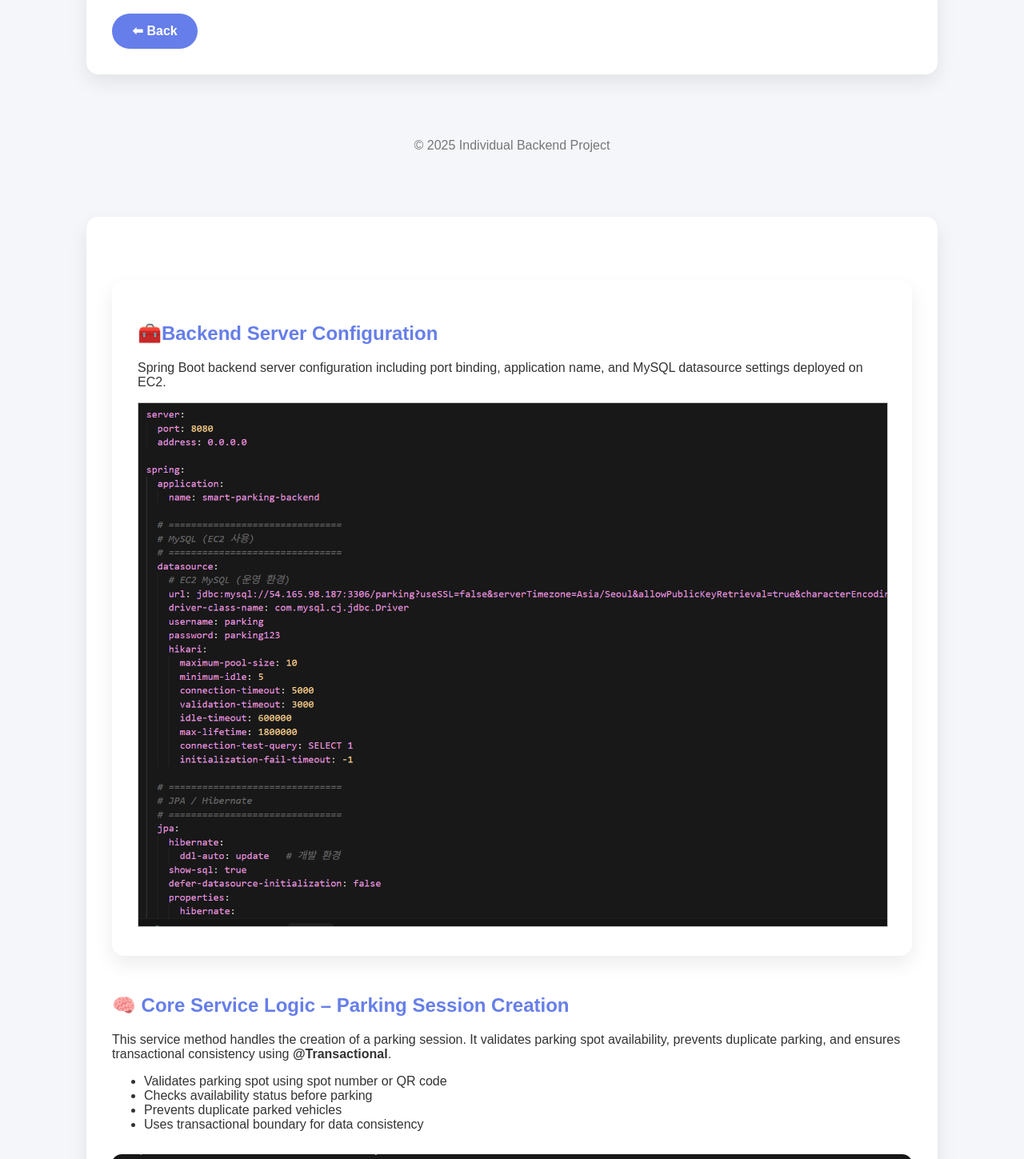
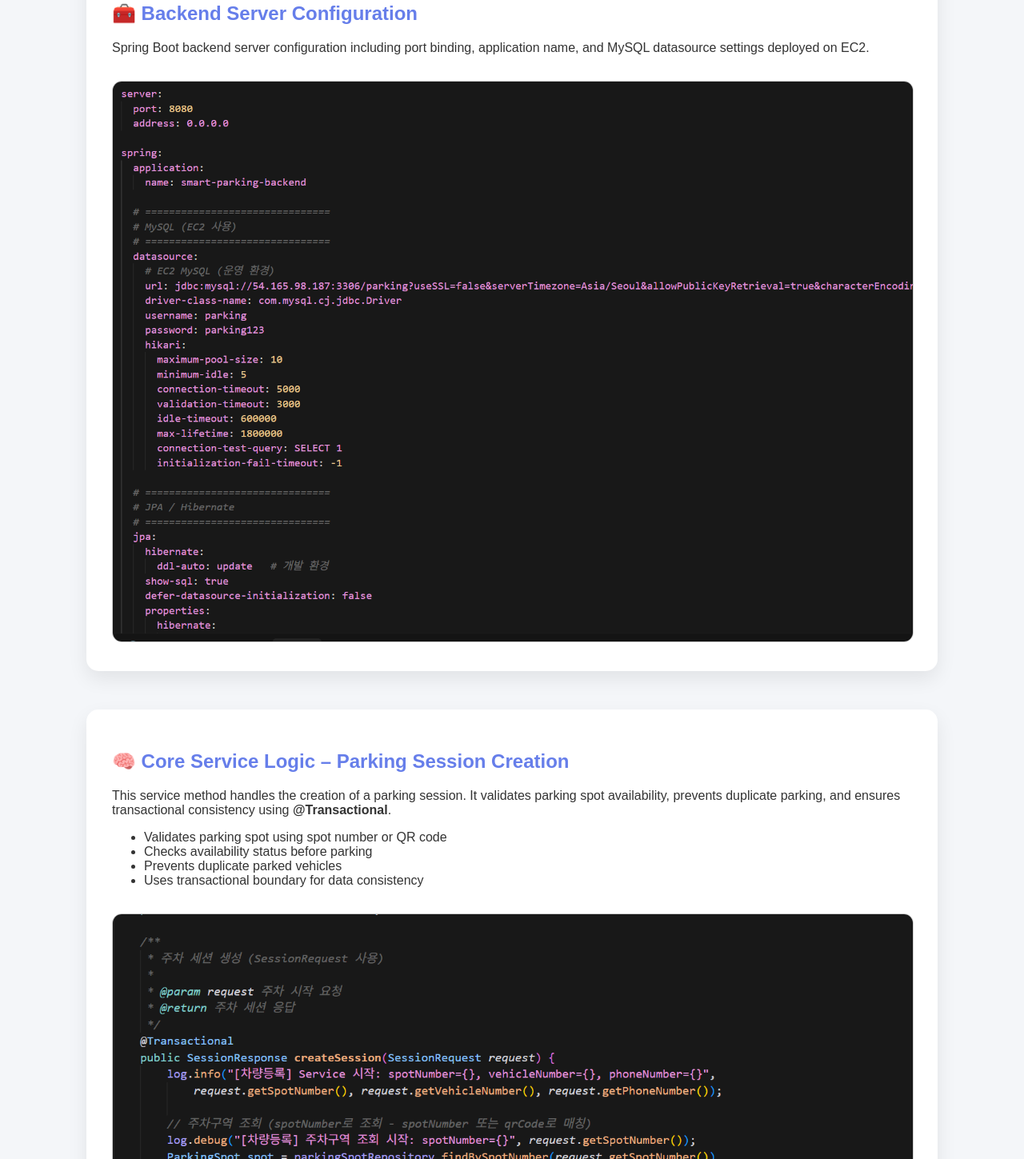
Before and after one commit to jangjayoon/22011914_jangjayoon, a plain HTML site: page backend.html in a window 1280 px wide. Shown: the part 1351-2800 px from the top of the page at 80% size. Drawn offline with Linux system fonts and the light colour scheme.

Commit message:
Update backend.html

```diff
--- a/backend.html
+++ b/backend.html
@@ -32,11 +32,18 @@
             color: #dcdcdc;
             padding: 1rem;
             border-radius: 8px;
+            overflow-x: auto;
         }
         video {
             width: 100%;
             border-radius: 12px;
             margin-top: 1rem;
+        }
+        img {
+            max-width: 100%;
+            border-radius: 12px;
+            margin-top: 1rem;
+            border: 1px solid #ccc;
         }
         .btn {
             display: inline-block;
@@ -57,9 +64,10 @@
 </head>
 
 <body>
+
 <header>
-    <h1>IoT 프로젝트: 스마트 주차</h1>
-    <p>Backend Demo & Implementation</p>
+    <h1>IoT Project: Smart Parking System</h1>
+    <p>Individual Backend Implementation & Demo</p>
 </header>
 
 <section>
@@ -84,44 +92,38 @@ public ResponseEntity&lt;String&gt; receiveSensorData(
 </section>
 
 <section>
+    <h2>🧰 Backend Server Configuration</h2>
+    <p>
+        Spring Boot backend server configuration including port binding,
+        application name, and MySQL datasource settings deployed on EC2.
+    </p>
+    <img src="assets/img/server-config.png" alt="Server Configuration">
+</section>
+
+<section>
+    <h2>🧠 Core Service Logic – Parking Session Creation</h2>
+    <p>
+        This service method handles the creation of a parking session.
+        It validates parking spot availability, prevents duplicate parking,
+        and ensures transactional consistency using <strong>@Transactional</strong>.
+    </p>
+    <ul>
+        <li>Validates parking spot using spot number or QR code</li>
+        <li>Checks availability status before parking</li>
+        <li>Prevents duplicate parked vehicles</li>
+        <li>Uses transactional boundary for data consistency</li>
+    </ul>
+    <img src="assets/img/create-session-service.png"
+         alt="Parking Session Service Logic">
+</section>
+
+<section>
     <a href="index.html" class="btn">⬅ Back</a>
 </section>
 
 <footer>
     © 2025 Individual Backend Project
 </footer>
+
 </body>
 </html>
-<section>
-
-    <section>
-  <h2>🧰Backend Server Configuration</h2>
-  <p>
-    Spring Boot backend server configuration including port binding,
-    application name, and MySQL datasource settings deployed on EC2.
-  </p>
-
-  <img src="assets/img/server-config.png"
-       alt="Server Configuration"
-       style="max-width:100%; border:1px solid #ccc;">
-</section>
-
-    <h2>🧠 Core Service Logic – Parking Session Creation</h2>
-
-  <p>
-    This service method handles the creation of a parking session.
-    It validates parking spot availability, prevents duplicate parking,
-    and ensures transactional consistency using <strong>@Transactional</strong>.
-  </p>
-
-  <ul>
-    <li>Validates parking spot using spot number or QR code</li>
-    <li>Checks availability status before parking</li>
-    <li>Prevents duplicate parked vehicles</li>
-    <li>Uses transactional boundary for data consistency</li>
-  </ul>
-
-  <img src="assets/img/create-session-service.png"
-       alt="Parking session service logic"
-       style="width:100%; border-radius:12px; margin-top:12px;">
-</section>
```
